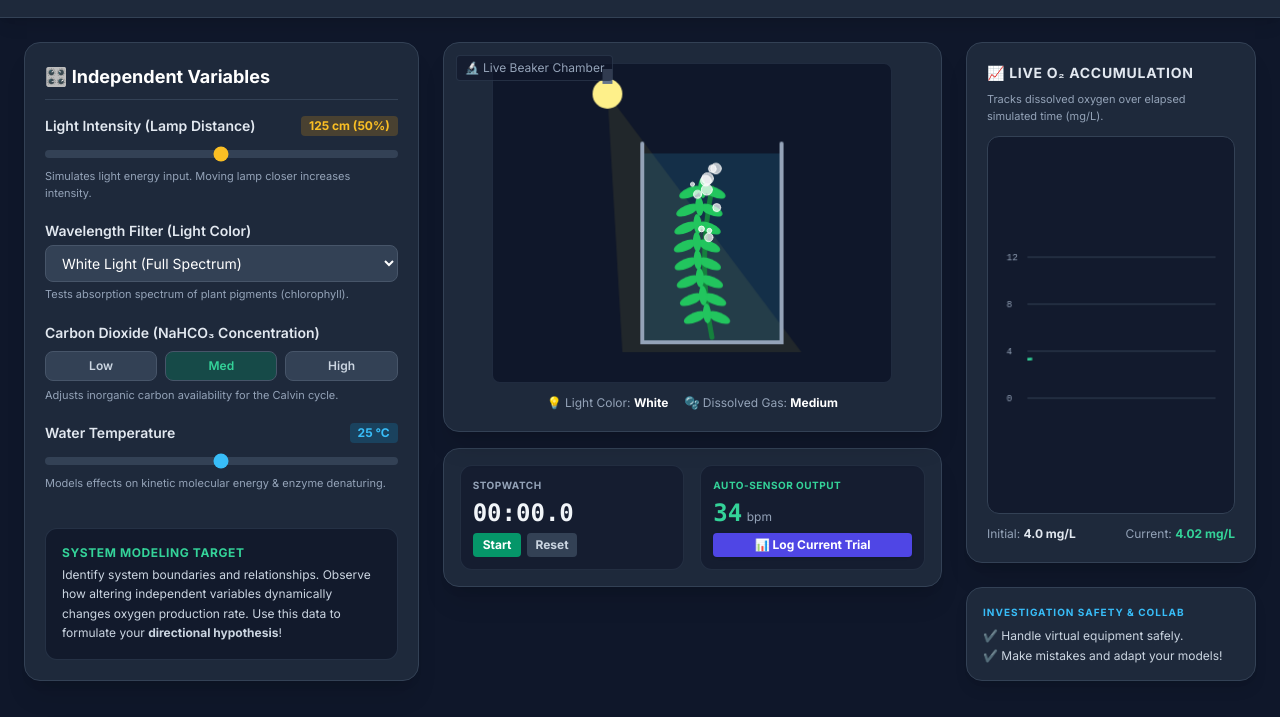
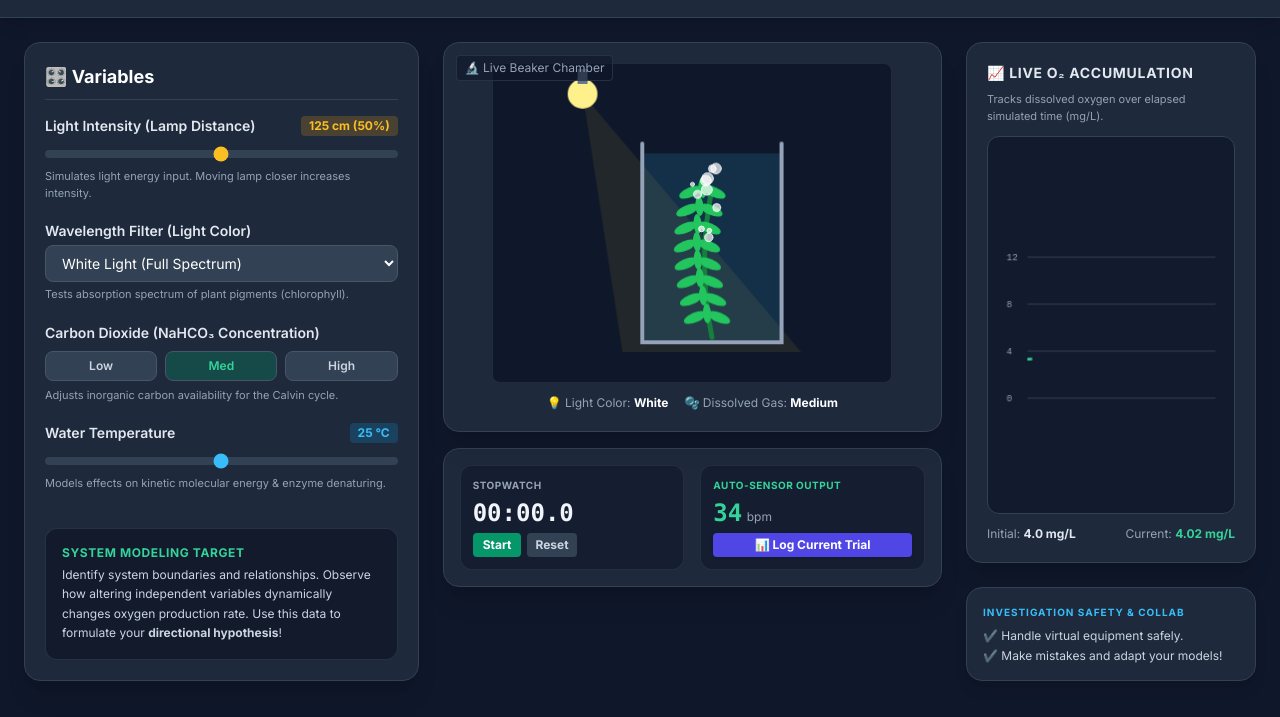
Before and after one commit to Bioteacher-k12/Elodea_Experiment, a plain HTML site: page index.html in a window 1280 px wide. Shown: the part 83-800 px from the top of the page. Drawn offline with nearby package versions, Linux system fonts and the light colour scheme.

Commit message:
Add files via upload

```diff
--- a/index.html
+++ b/index.html
@@ -38,7 +38,7 @@
         <div class="lg:col-span-4 bg-slate-800 p-5 rounded-2xl border border-slate-700 flex flex-col justify-between shadow-xl">
             <div>
                 <h2 class="text-lg font-bold text-white mb-4 flex items-center gap-2 pb-2 border-b border-slate-700">
-                    🎛️ Independent Variables
+                    🎛️ Variables
                 </h2>
 
                 <!-- Variable 1: Light Intensity -->
@@ -403,7 +403,7 @@
             };
 
             if (light > 0) {
-                const lampX = 40 + (100 - light) * 1.5; // moves further away
+                const lampX = 40 + light; // higher intensity moves lamp closer (up to x=140)
                 labCtx.fillStyle = colors[filter];
                 labCtx.beginPath();
                 labCtx.moveTo(lampX, 30);
```
